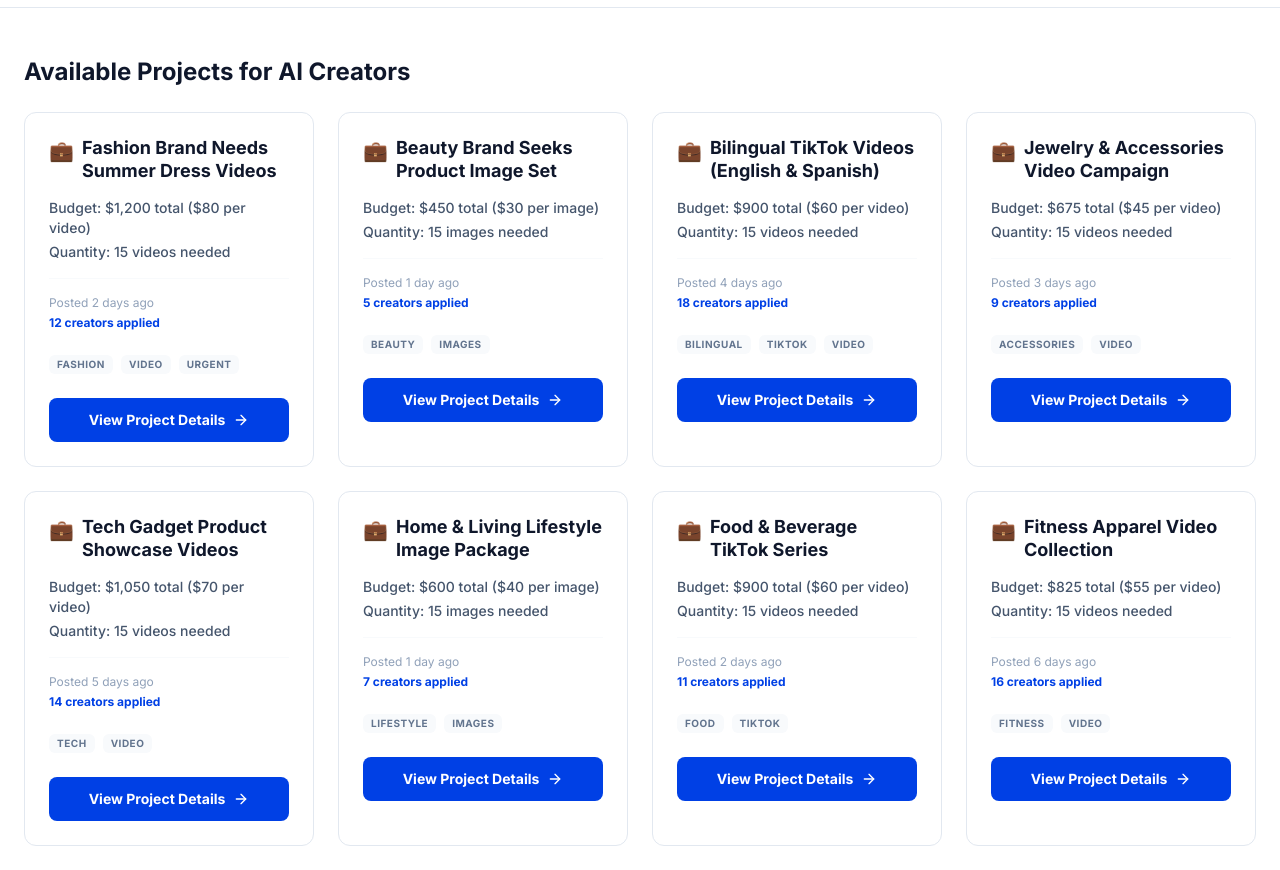
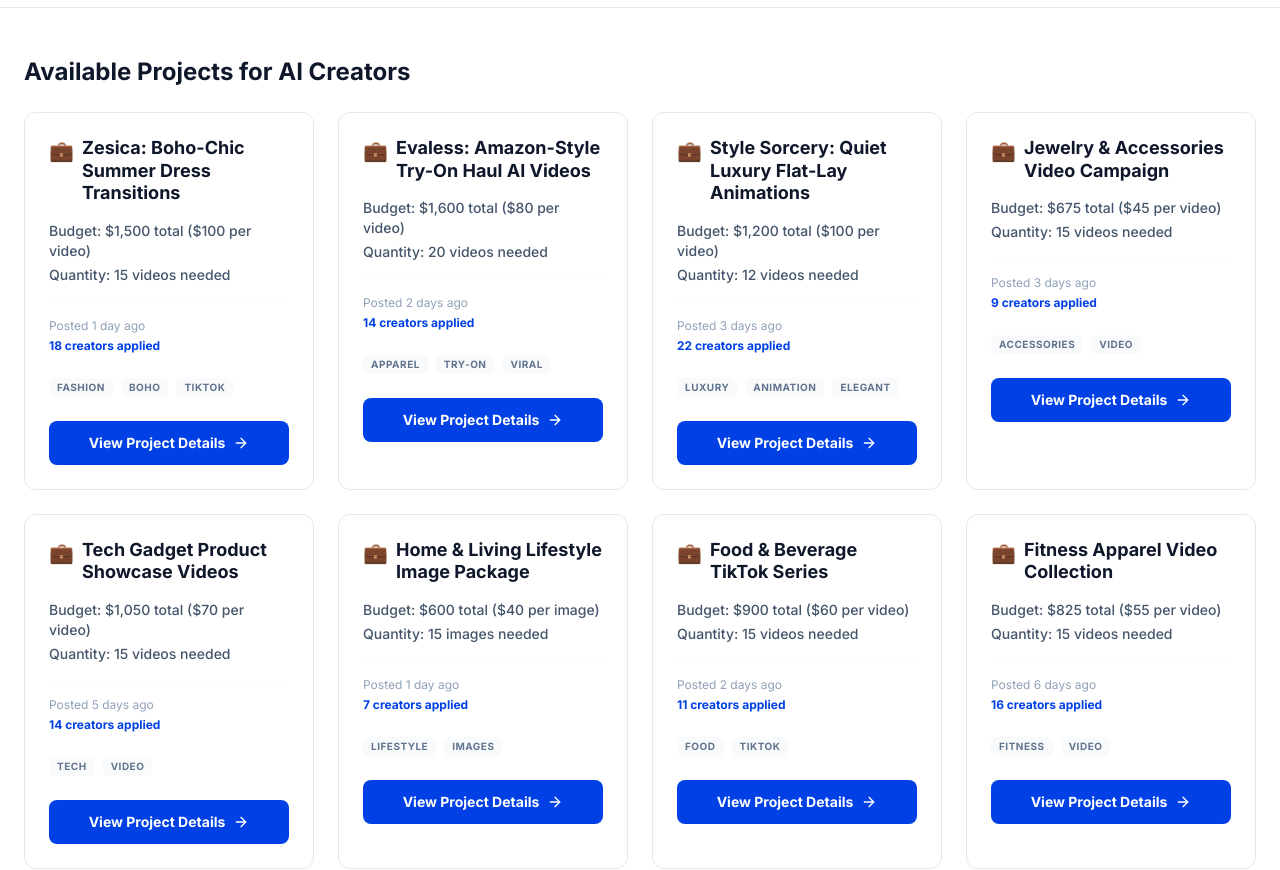
Before and after one commit to Augustas11/krisskross_jobs, a Next.js app: page / in a window 1280 px wide. Shown: the part 820-1690 px from the top of the page. Built offline with nearby package versions, Linux system fonts and the light colour scheme.

Commit message:
add first 3 real job listings for ZESICA, Evaless, and Style Sorcery

```diff
--- a/src/app/page.tsx
+++ b/src/app/page.tsx
@@ -13,30 +13,42 @@
 const PROJECTS = [
   {
     id: 1,
-    title: "Fashion Brand Needs Summer Dress Videos",
-    budget: "$1,200 total ($80 per video)",
+    title: "Zesica: Boho-Chic Summer Dress Transitions",
+    budget: "$1,500 total ($100 per video)",
     quantity: "15 videos",
-    posted: "2 days ago",
-    applicants: "12 creators applied",
-    tags: ["Fashion", "Video", "Urgent"],
+    posted: "1 day ago",
+    applicants: "18 creators applied",
+    tags: ["Fashion", "Boho", "TikTok"],
+    brandName: "ZESICA Official",
+    totalSpent: "$14,500+",
+    hiringRate: "94%",
+    brandInitial: "Z"
   },
   {
     id: 2,
-    title: "Beauty Brand Seeks Product Image Set",
-    budget: "$450 total ($30 per image)",
-    quantity: "15 images",
-    posted: "1 day ago",
-    applicants: "5 creators applied",
-    tags: ["Beauty", "Images"],
+    title: "Evaless: Amazon-Style Try-On Haul AI Videos",
+    budget: "$1,600 total ($80 per video)",
+    quantity: "20 videos",
+    posted: "2 days ago",
+    applicants: "14 creators applied",
+    tags: ["Apparel", "Try-on", "Viral"],
+    brandName: "Evaless",
+    totalSpent: "$8,200+",
+    hiringRate: "88%",
+    brandInitial: "E"
   },
   {
     id: 3,
-    title: "Bilingual TikTok Videos (English & Spanish)",
-    budget: "$900 total ($60 per video)",
-    quantity: "15 videos",
-    posted: "4 days ago",
-    applicants: "18 creators applied",
-    tags: ["Bilingual", "TikTok", "Video"],
+    title: "Style Sorcery: Quiet Luxury Flat-Lay Animations",
+    budget: "$1,200 total ($100 per video)",
+    quantity: "12 videos",
+    posted: "3 days ago",
+    applicants: "22 creators applied",
+    tags: ["Luxury", "Animation", "Elegant"],
+    brandName: "Style Sorcery",
+    totalSpent: "$21,000+",
+    hiringRate: "97%",
+    brandInitial: "S"
   },
   {
     id: 4,
@@ -46,6 +58,9 @@
     posted: "3 days ago",
     applicants: "9 creators applied",
     tags: ["Accessories", "Video"],
+    totalSpent: "$5,000+",
+    hiringRate: "85%",
+    brandInitial: "B"
   },
   {
     id: 5,
@@ -55,6 +70,9 @@
     posted: "5 days ago",
     applicants: "14 creators applied",
     tags: ["Tech", "Video"],
+    totalSpent: "$12,000+",
+    hiringRate: "90%",
+    brandInitial: "B"
   },
   {
     id: 6,
@@ -64,6 +82,9 @@
     posted: "1 day ago",
     applicants: "7 creators applied",
     tags: ["Lifestyle", "Images"],
+    totalSpent: "$3,500+",
+    hiringRate: "78%",
+    brandInitial: "B"
   },
   {
     id: 7,
@@ -73,6 +94,9 @@
     posted: "2 days ago",
     applicants: "11 creators applied",
     tags: ["Food", "TikTok"],
+    totalSpent: "$9,800+",
+    hiringRate: "92%",
+    brandInitial: "B"
   },
   {
     id: 8,
@@ -82,6 +106,9 @@
     posted: "6 days ago",
     applicants: "16 creators applied",
     tags: ["Fitness", "Video"],
+    totalSpent: "$15,200+",
+    hiringRate: "95%",
+    brandInitial: "B"
   },
   {
     id: 9,
@@ -91,6 +118,9 @@
     posted: "3 days ago",
     applicants: "6 creators applied",
     tags: ["Bilingual", "French", "Video"],
+    totalSpent: "$4,200+",
+    hiringRate: "82%",
+    brandInitial: "B"
   },
   {
     id: 10,
@@ -100,6 +130,9 @@
     posted: "4 days ago",
     applicants: "13 creators applied",
     tags: ["Pets", "TikTok"],
+    totalSpent: "$7,600+",
+    hiringRate: "89%",
+    brandInitial: "B"
   },
   {
     id: 11,
@@ -109,6 +142,9 @@
     posted: "2 days ago",
     applicants: "10 creators applied",
     tags: ["Kids", "Video"],
+    totalSpent: "$6,300+",
+    hiringRate: "87%",
+    brandInitial: "B"
   },
   {
     id: 12,
@@ -118,6 +154,9 @@
     posted: "1 day ago",
     applicants: "20 creators applied",
     tags: ["General", "Images"],
+    totalSpent: "$1,800+",
+    hiringRate: "75%",
+    brandInitial: "B"
   }
 ];
 
@@ -581,9 +620,11 @@
                 <div className="sticky top-0 space-y-8">
                   <div className="rounded-2xl bg-white border border-slate-200 p-6 shadow-sm">
                     <div className="flex items-center gap-3 mb-6">
-                      <div className="flex h-10 w-10 items-center justify-center rounded-lg bg-slate-900 text-white font-black">B</div>
+                      <div className="flex h-10 w-10 items-center justify-center rounded-lg bg-slate-900 text-white font-black">
+                        {selectedJob.brandInitial || 'B'}
+                      </div>
                       <div>
-                        <h4 className="font-bold text-slate-900">Vetted Brand</h4>
+                        <h4 className="font-bold text-slate-900">{selectedJob.brandName || "Vetted Brand"}</h4>
                         <div className="flex items-center gap-1">
                           <Star className="h-3 w-3 fill-yellow-400 text-yellow-400" />
                           <span className="text-xs font-bold text-slate-600">4.9/5 Rating</span>
@@ -594,11 +635,11 @@
                     <div className="space-y-4 pt-4 border-t border-slate-100">
                       <div className="flex justify-between text-sm">
                         <span className="text-slate-500">Total Spent</span>
-                        <span className="font-bold text-slate-900">$25,000+</span>
+                        <span className="font-bold text-slate-900">{selectedJob.totalSpent || "$10,000+"}</span>
                       </div>
                       <div className="flex justify-between text-sm">
                         <span className="text-slate-500">Hiring Rate</span>
-                        <span className="font-bold text-slate-900">92%</span>
+                        <span className="font-bold text-slate-900">{selectedJob.hiringRate || "90%"}</span>
                       </div>
                     </div>
                   </div>
```
